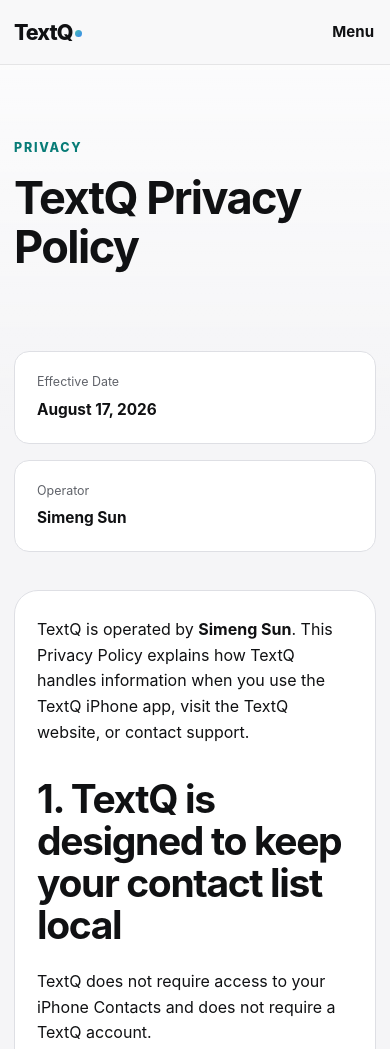
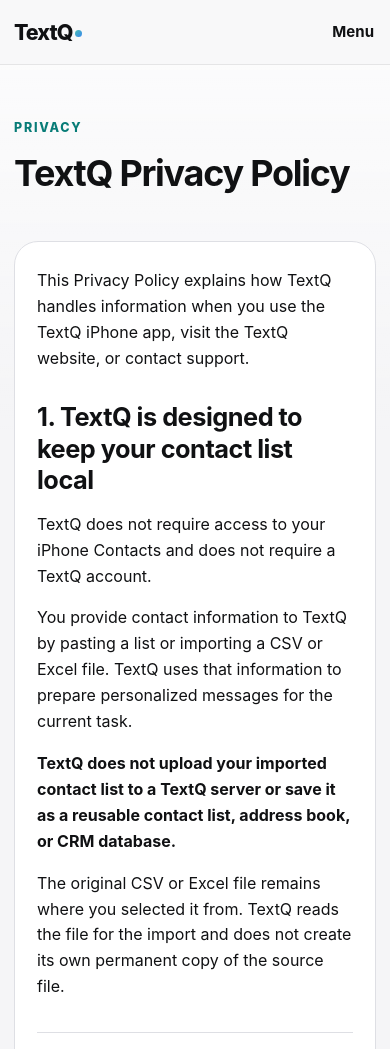
Before and after one commit to sunsimengkira/textq-site, a plain HTML site: page privacy/index.html in a window 390 px wide. Shown: the top 1049 px of the page. Drawn offline with Linux system fonts and the light colour scheme.

Commit message:
Refine TextQ privacy policy presentation

```diff
--- a/assets/css/site.css
+++ b/assets/css/site.css
@@ -936,38 +936,18 @@
 }
 
 .privacy-page-hero {
-  padding-bottom: 46px;
+  padding-block: 88px 28px;
+}
+
+.privacy-page-hero h1 {
+  margin-bottom: 0;
+  font-size: clamp(3rem, 4vw, 3.5rem);
+  line-height: 1.08;
 }
 
 .policy-shell {
-  max-width: 900px;
-  padding-bottom: 120px;
-}
-
-.policy-meta {
-  display: grid;
-  grid-template-columns: 1fr 1fr;
-  gap: 16px;
-  margin-bottom: 28px;
-}
-
-.policy-meta p {
-  display: grid;
-  gap: 5px;
-  margin: 0;
-  padding: 20px 22px;
-  border: 1px solid var(--line);
-  border-radius: 15px;
-  background: var(--surface);
-}
-
-.policy-meta span {
-  color: var(--muted);
-  font-size: .78rem;
-}
-
-.policy-meta strong {
-  font-size: .96rem;
+  max-width: 860px;
+  padding-bottom: 104px;
 }
 
 .policy-placeholder {
@@ -1000,13 +980,45 @@
 }
 
 .policy-body-frame {
-  display: grid;
-  gap: 16px;
-  margin: 38px 0;
+  margin: 24px 0 30px;
   padding: 34px;
   border: 1px solid var(--line);
   border-radius: var(--radius-lg);
   background: var(--surface);
+}
+
+.policy-effective-date {
+  margin: 32px 0 0;
+  padding-top: 22px;
+  border-top: 1px solid var(--line);
+  color: var(--muted);
+  font-size: .85rem;
+}
+
+.policy-effective-date strong {
+  color: var(--ink);
+}
+
+.policy-body-frame > .policy-intro {
+  margin-bottom: 34px;
+}
+
+.policy-body-frame > section + section {
+  margin-top: 38px;
+  padding-top: 32px;
+  border-top: 1px solid var(--line);
+}
+
+.policy-body-frame section h2 {
+  max-width: none;
+  margin-bottom: 16px;
+  font-size: clamp(1.75rem, 2.2vw, 2rem);
+  line-height: 1.2;
+  letter-spacing: -.02em;
+}
+
+.policy-body-frame section > :last-child {
+  margin-bottom: 0;
 }
 
 .policy-body-frame span {
@@ -1261,13 +1273,31 @@
     text-align: left;
   }
 
-  .policy-meta {
-    grid-template-columns: 1fr;
+  .privacy-page-hero {
+    padding-block: 56px 24px;
+  }
+
+  .privacy-page-hero h1 {
+    font-size: clamp(2.25rem, 9vw, 2.625rem);
   }
 
   .policy-placeholder,
   .policy-body-frame {
     padding: 26px 22px;
+  }
+
+  .policy-body-frame > .policy-intro {
+    margin-bottom: 30px;
+  }
+
+  .policy-body-frame > section + section {
+    margin-top: 32px;
+    padding-top: 26px;
+  }
+
+  .policy-body-frame section h2 {
+    font-size: clamp(1.5rem, 6.5vw, 1.75rem);
+    line-height: 1.24;
   }
 }
 
--- a/privacy/index.html
+++ b/privacy/index.html
@@ -37,12 +37,8 @@
       <h1>TextQ Privacy Policy</h1>
     </section>
     <section class="policy-shell section-shell" aria-label="Privacy Policy">
-      <div class="policy-meta" aria-label="Policy metadata">
-        <p><span>Effective Date</span><strong>August 17, 2026</strong></p>
-        <p><span>Operator</span><strong>Simeng Sun</strong></p>
-      </div>
       <article class="policy-body-frame">
-        <p>TextQ is operated by <strong>Simeng Sun</strong>. This Privacy Policy explains how TextQ handles information when you use the TextQ iPhone app, visit the TextQ website, or contact support.</p>
+        <p class="policy-intro">This Privacy Policy explains how TextQ handles information when you use the TextQ iPhone app, visit the TextQ website, or contact support.</p>
 
         <section aria-labelledby="contact-list-local">
           <h2 id="contact-list-local">1. TextQ is designed to keep your contact list local</h2>
@@ -127,16 +123,16 @@
         <section aria-labelledby="policy-changes">
           <h2 id="policy-changes">11. Changes to this Policy</h2>
           <p>This Privacy Policy may be updated as TextQ changes.</p>
-          <p>When the Policy changes, the Effective Date at the top of this page will be updated. If a change materially affects how TextQ handles information, additional notice may be provided where appropriate.</p>
+          <p>When the Policy changes, the Effective Date will be updated. If a change materially affects how TextQ handles information, additional notice may be provided where appropriate.</p>
         </section>
 
         <section aria-labelledby="contact">
           <h2 id="contact">12. Contact</h2>
-          <p>TextQ is operated by:</p>
-          <p><strong>Simeng Sun</strong></p>
+          <p>For questions about this Privacy Policy or requests concerning information you sent to TextQ support, contact:</p>
           <p><strong>Email:</strong> <a href="mailto:textq.support@gmail.com">textq.support@gmail.com</a></p>
-          <p>For questions about this Privacy Policy or requests concerning information you sent to TextQ support, contact the email address above.</p>
         </section>
+
+        <p class="policy-effective-date"><strong>Effective Date:</strong> August 17, 2026</p>
       </article>
       <p class="policy-support">For product help, visit <a class="text-link" href="../support/">TextQ Support</a>.</p>
     </section>
```
